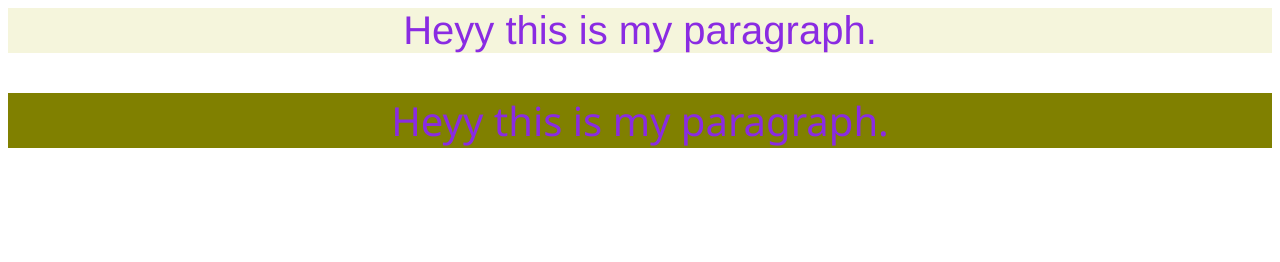
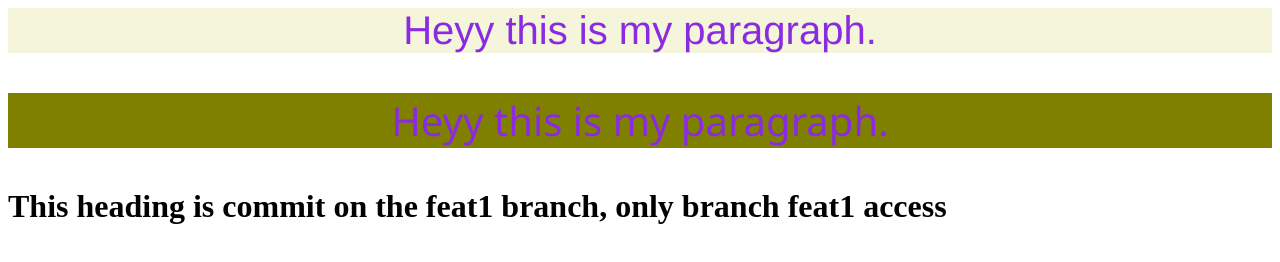
Before and after one commit to Sumit1164/LocalRepo, a plain HTML site: page index.html in a window 1280 px wide. Drawn offline with Linux system fonts and the light colour scheme.

Commit message:
add an new branch

```diff
--- a/index.html
+++ b/index.html
@@ -1,3 +1,4 @@
 <p class="a">Heyy this is my paragraph.</p>
 <link rel="stylesheet" href="style.css">
 <p class="r">Heyy this is my paragraph.</p>
+<h1>This heading is commit on the feat1 branch, only branch feat1 access</h1>
```
